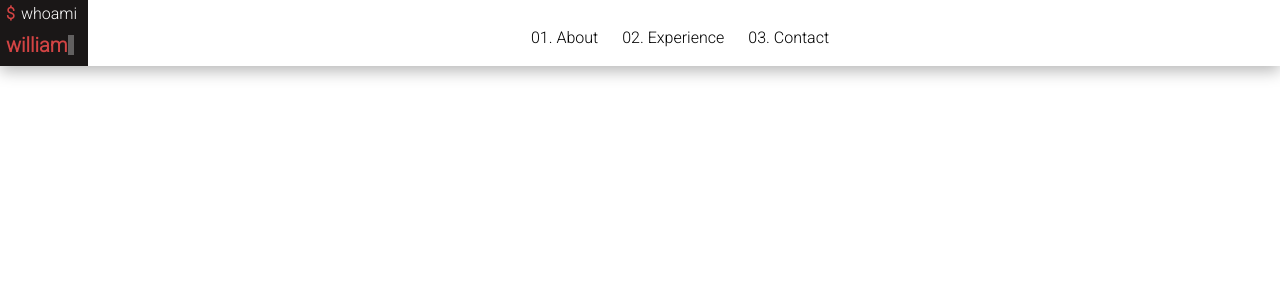
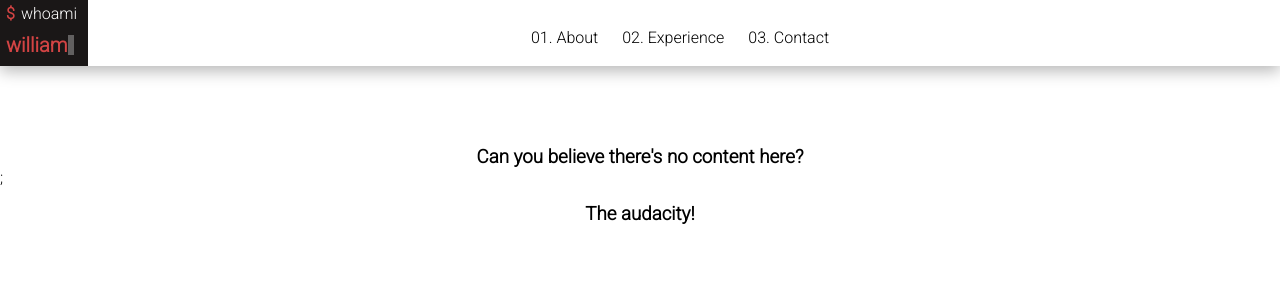
Before and after one commit to wi11ahern/who-am-i, a React (Vite) app: page / in a window 1280 px wide. Shown: the top 300 px of the page. Built offline with nearby package versions, Linux system fonts and the light colour scheme.

Commit message:
Add placeholder body content

```diff
--- a/src/App.tsx
+++ b/src/App.tsx
@@ -1,7 +1,15 @@
 import Header from "./components/layout/header";
 
 function App() {
-  return <Header />;
+  return (
+    <>
+      <Header />
+      <h3 style={{ textAlign: "center", padding: "5rem 0 0 0" }}>
+        Can you believe there's no content here?
+      </h3>
+      ;<h3 style={{ textAlign: "center", padding: "1rem 0 0 0" }}>The audacity!</h3>
+    </>
+  );
 }
 
 export default App;
```
